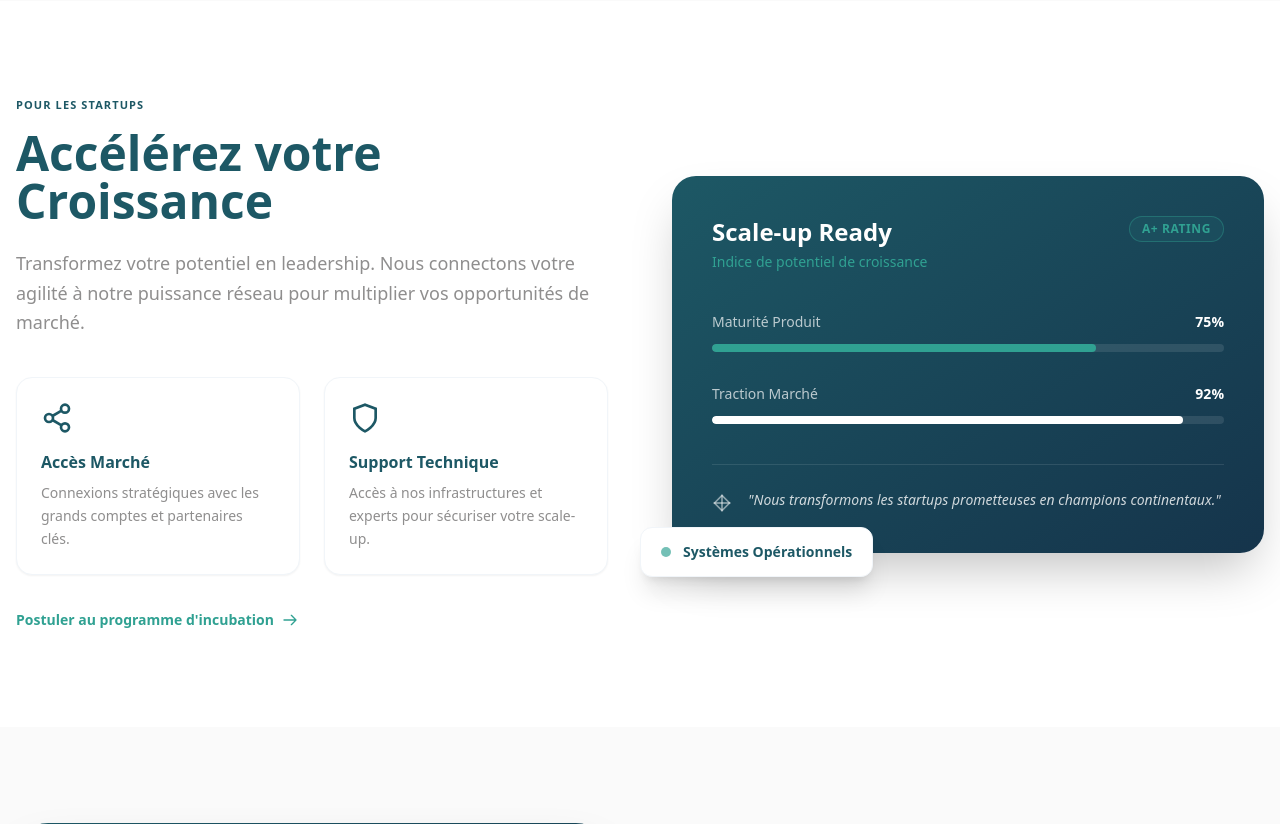
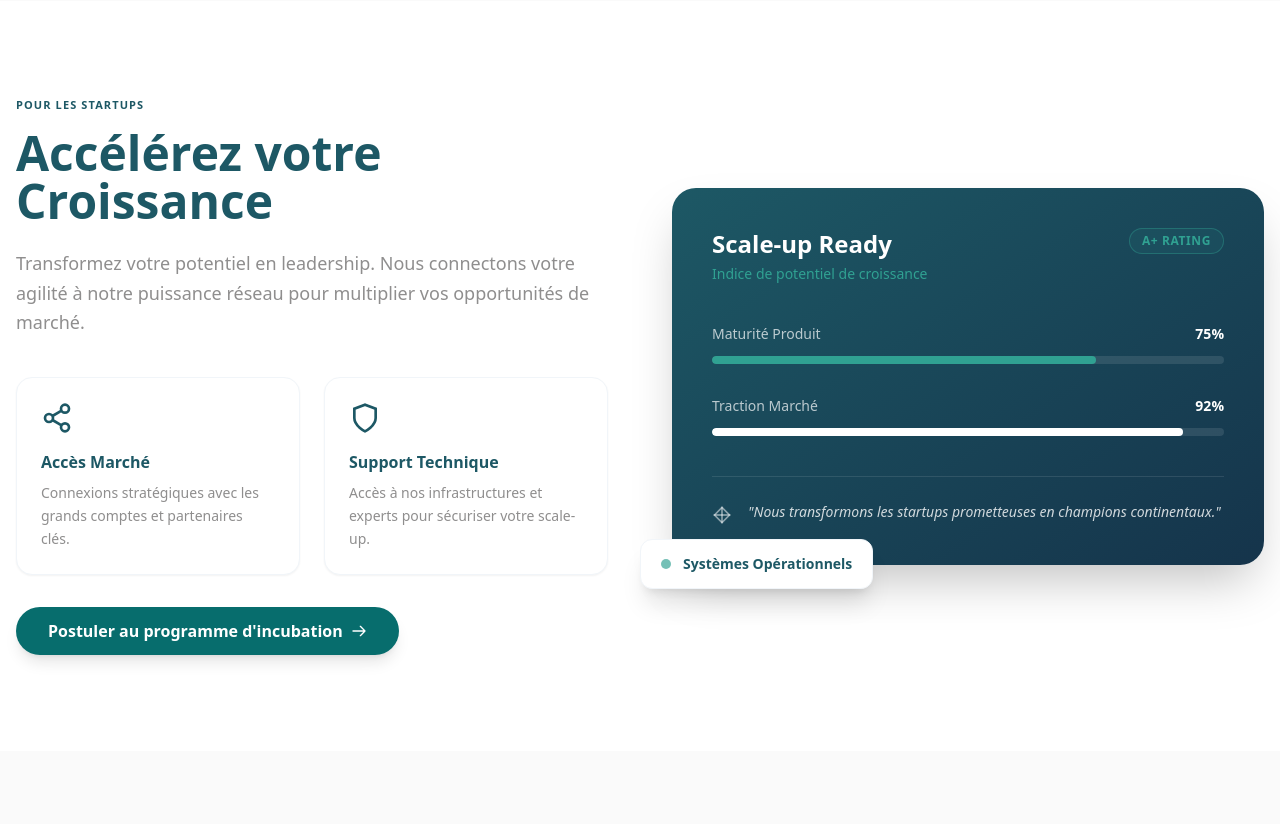
Before and after one commit to moa-digitalagency/InnovLab, a Flask app: page / in a window 1280 px wide. Shown: the part 2281-3105 px from the top of the page. Run offline with Flask 3, Linux system fonts and the light colour scheme; data that the repository does not hold is empty; some libraries are stand-ins or nearby versions.

Commit message:
Enhance index page CTAs with improved styling and corrected links
Co-authored-by: moa-digitalagency <93324793+moa-digitalagency@users.noreply.github.com>

```diff
--- a/templates/index.html
+++ b/templates/index.html
@@ -299,7 +299,7 @@
                         </svg>
                     </a>
                     <!-- Bouton Secondaire -->
-                    <a href="#about" class="px-8 py-3.5 rounded-xl bg-transparent border border-[#1d5865] text-[#1d5865] font-bold text-sm hover:bg-[#1d5865] hover:text-[#ffffff] hover:-translate-y-1 transition-all duration-300 flex items-center justify-center gap-2">
+                    <a href="{{ url_for('main.about') }}" class="px-8 py-3.5 rounded-xl bg-transparent border border-[#1d5865] text-[#1d5865] font-bold text-sm hover:border-[#076D6D] hover:text-[#076D6D] hover:bg-transparent hover:underline underline-offset-4 transition-all duration-300 flex items-center justify-center gap-2">
                         En savoir plus
                     </a>
                 </div>
@@ -452,7 +452,7 @@
                 </div>
 
                 <!-- CTA discret intégré -->
-                <a href="{{ url_for('main.startup') }}" class="inline-flex items-center gap-2 text-[#30a192] font-bold text-sm hover:text-[#1d5865] transition-colors group">
+                <a href="{{ url_for('main.startup') }}" class="inline-flex items-center gap-2 px-8 py-3 bg-[#076D6D] text-white font-bold rounded-full shadow-lg hover:bg-[#055050] transition-transform transform hover:-translate-y-1 group">
                     Postuler au programme d'incubation
                     <svg class="w-4 h-4 group-hover:translate-x-1 transition-transform" fill="none" stroke="currentColor" viewBox="0 0 24 24" stroke-width="2"><path stroke-linecap="round" stroke-linejoin="round" d="M14 5l7 7m0 0l-7 7m7-7H3"></path></svg>
                 </a>
@@ -638,7 +638,7 @@
 
             <!-- CTA pour découvrir l'infrastructure -->
             <div class="mt-16 text-center reveal delay-400">
-                <a href="{{ url_for('main.contact_us') }}" class="inline-flex items-center gap-2 px-8 py-3.5 rounded-xl bg-transparent border border-[#30a192] text-[#30a192] font-bold text-sm hover:bg-[#30a192]/10 hover:-translate-y-1 transition-all duration-300 group">
+                <a href="{{ url_for('main.contact_us') }}" class="inline-flex items-center gap-2 px-8 py-3 bg-white text-[#064060] font-bold rounded-full shadow-lg hover:bg-gray-100 transition-all group">
                     Planifier une visite de l'espace
                     <svg class="w-4 h-4 group-hover:translate-x-1 transition-transform" fill="none" stroke="currentColor" viewBox="0 0 24 24" stroke-width="2"><path stroke-linecap="round" stroke-linejoin="round" d="M14 5l7 7m0 0l-7 7m7-7H3"></path></svg>
                 </a>
@@ -930,6 +930,15 @@
             </div>
 
         </div>
+
+        <div class="flex flex-col sm:flex-row gap-4 justify-center mt-8 reveal delay-500">
+            <a href="{{ url_for('main.contact_us') }}" class="px-8 py-3 bg-[#076D6D] text-white font-bold rounded-full shadow-lg hover:bg-[#055050] transition-transform transform hover:-translate-y-1 text-center">
+                Démarrer un Projet
+            </a>
+            <a href="{{ url_for('main.portfolio') }}" class="px-8 py-3 bg-white text-[#076D6D] border border-[#076D6D] font-bold rounded-full hover:bg-gray-50 transition-all text-center">
+                Explorer les Forteresses
+            </a>
+        </div>
     </section>
 
     <!-- ========================================== -->
```
